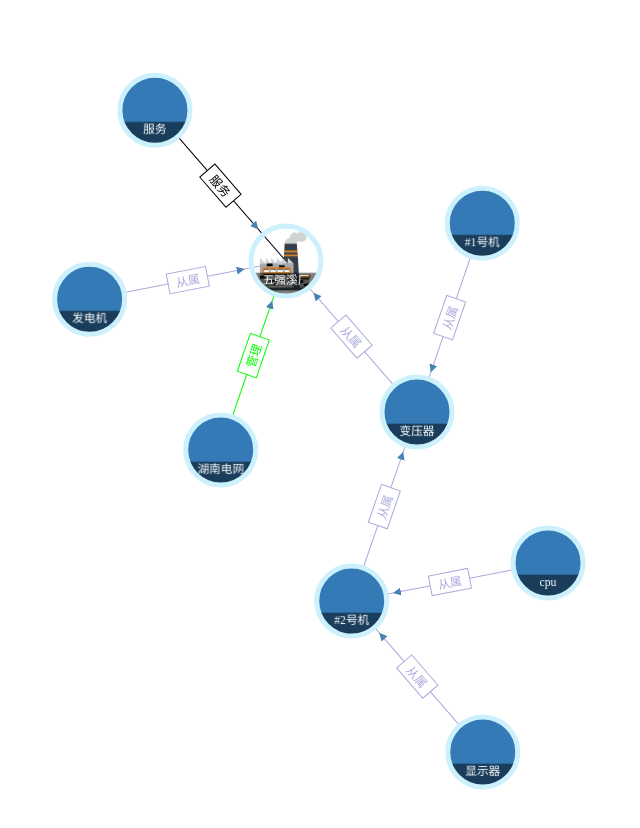
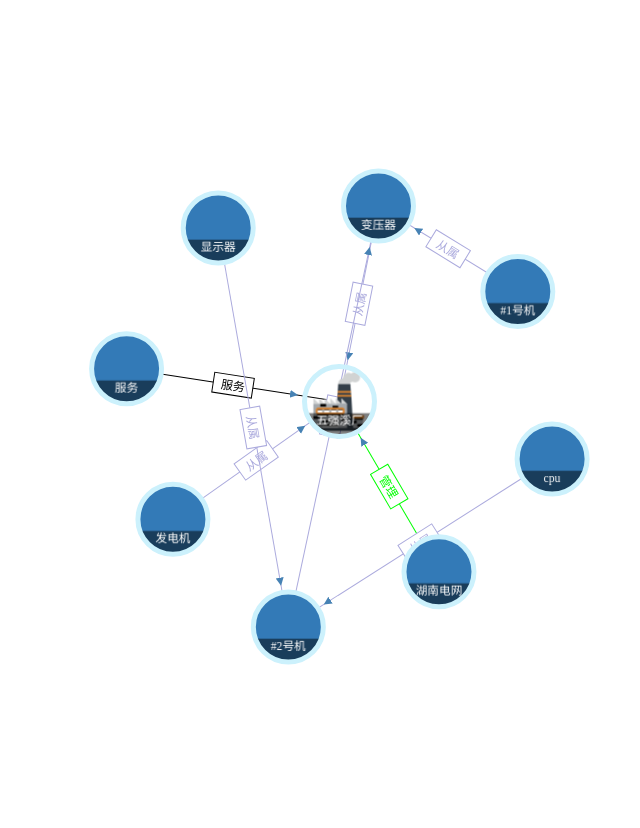
Before and after one commit to sxlisme/relation-chart, a plain HTML site: page index.html in a window 1280 px wide. Shown: the whole page, without its empty margins (171-811 px from the left). Drawn offline with nearby package versions, Linux system fonts and the light colour scheme.

Commit message:
some change

```diff
--- a/index.html
+++ b/index.html
@@ -335,13 +335,13 @@
                     width: 1000, // 总画布svg的宽,单位为px,默认为容器的宽
                     height: 800, // 高，默认为容器的高
                     isHighLight: true, // 是否启动 鼠标 hover 到节点上高亮与节点有关的节点，其他无关节点透明的功能
-                    isScale: true, // 是否启用缩放平移zoom功能
+                    isScale: false, // 是否启用缩放平移zoom功能
                     scaleExtent: [0.5, 1.5], // 缩放的比例尺
                     chargeStrength: -300, // 万有引力
                     collide: 100, // 碰撞力的大小 （节点之间的间距）
                     nodeWidth: 260, // 每个node节点所占的宽度，正方形
                     margin: 20, // node节点距离父亲div的margin
-                    alphaDecay: 0.0228, // 控制力学模拟衰减率
+                    alphaDecay: 0.9,//0.0228, // 控制力学模拟衰减率
                     r: 35, // 头像的半径 [30 - 45]
                     relFontSize: 12, // 关系文字字体大小
                     linkSrc: 30, // 划线时候的弧度
```
